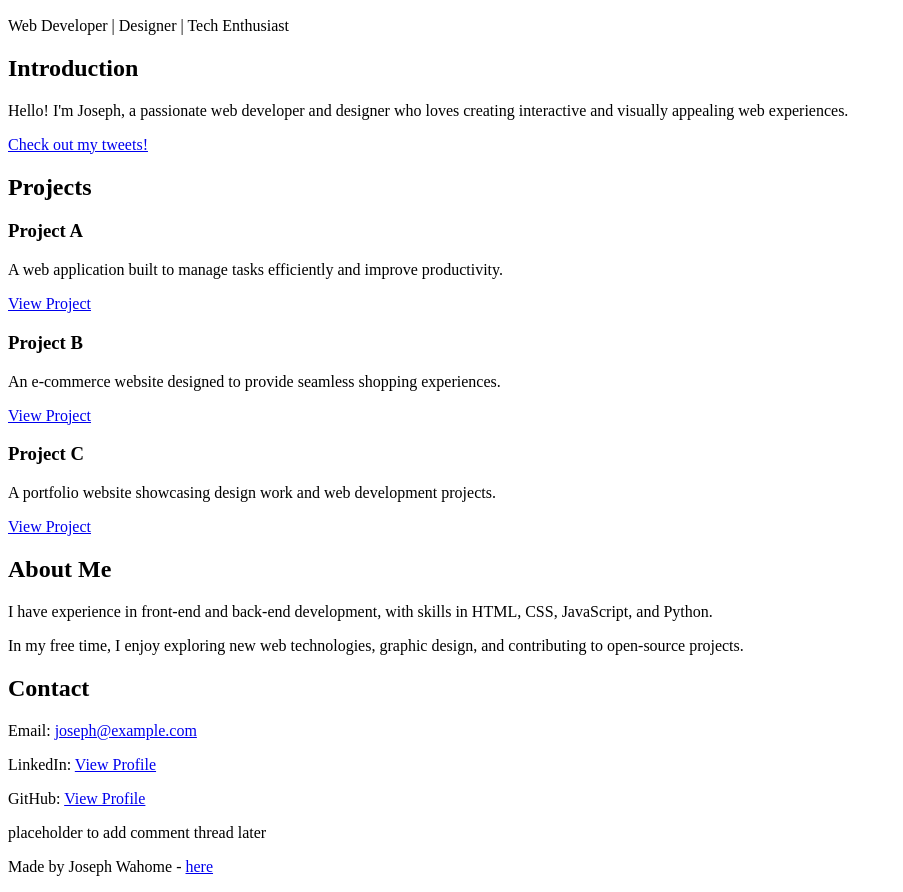
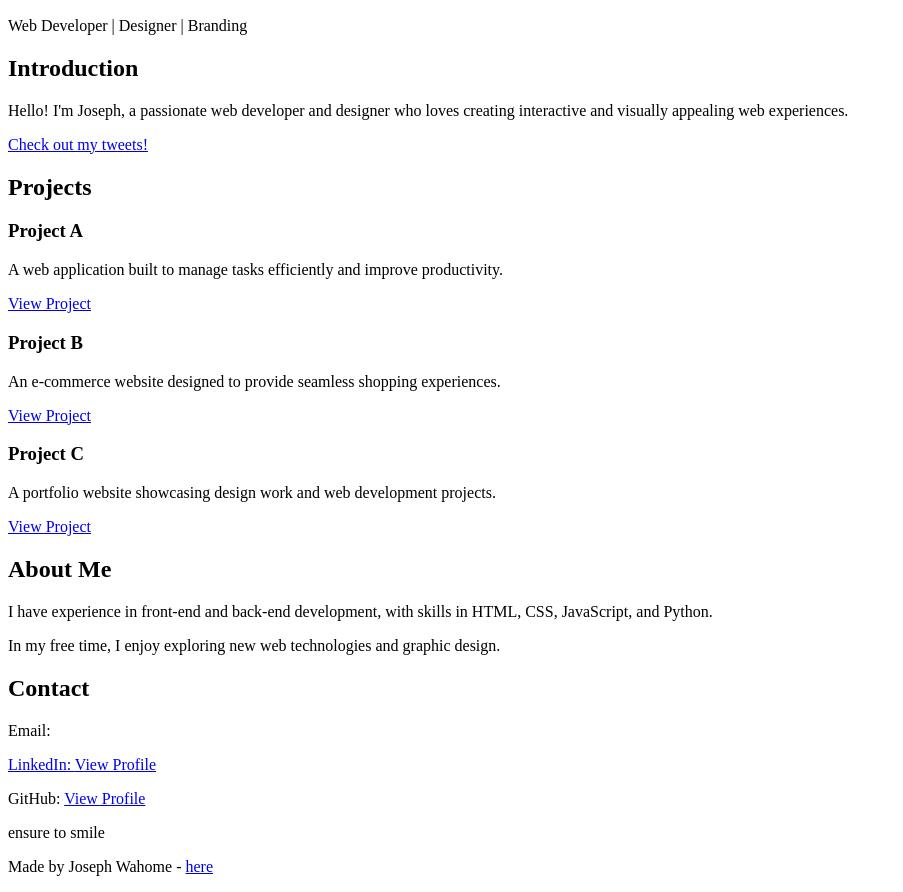
Before and after one commit to ankograffix2020-star/My_First_Portfolio, a plain HTML site: page html_basic/index.html in a window 1280 px wide. Shown: the part 102-994 px from the top of the page, without its empty margins (0-903 px from the left). Drawn offline with Linux system fonts and the light colour scheme.

Commit message:
Update personal information and contact details

```diff
--- a/html_basic/index.html
+++ b/html_basic/index.html
@@ -16,7 +16,7 @@
   <main>
     <article>
       <h1>Joseph Wahome</h1>
-      <p>Web Developer | Designer | Tech Enthusiast</p>
+      <p>Web Developer | Designer | Branding</p>
 
       <h2>Introduction</h2>
       <p>Hello! I'm Joseph, a passionate web developer and designer who loves creating interactive and visually appealing web experiences.</p>
@@ -41,16 +41,16 @@
 
       <h2>About Me</h2>
       <p>I have experience in front-end and back-end development, with skills in HTML, CSS, JavaScript, and Python.</p>
-      <p>In my free time, I enjoy exploring new web technologies, graphic design, and contributing to open-source projects.</p>
+      <p>In my free time, I enjoy exploring new web technologies and graphic design.</p>
 
       <h2>Contact</h2>
-      <p>Email: <a href="mailto:joseph@example.com">joseph@example.com</a></p>
+      <p>Email: <a href="mailto:ankograffix2020@gmail.com"</a></p>
       <p>LinkedIn: <a href="https://linkedin.com/in/josephwahome" target="_blank">View Profile</a></p>
       <p>GitHub: <a href="https://github.com/ankograffix2020-star" target="_blank">View Profile</a></p>
     </article>
 
     <aside>
-      <p>placeholder to add comment thread later</p>
+      <p>ensure to smile </p>
     </aside>
   </main>
 
```
